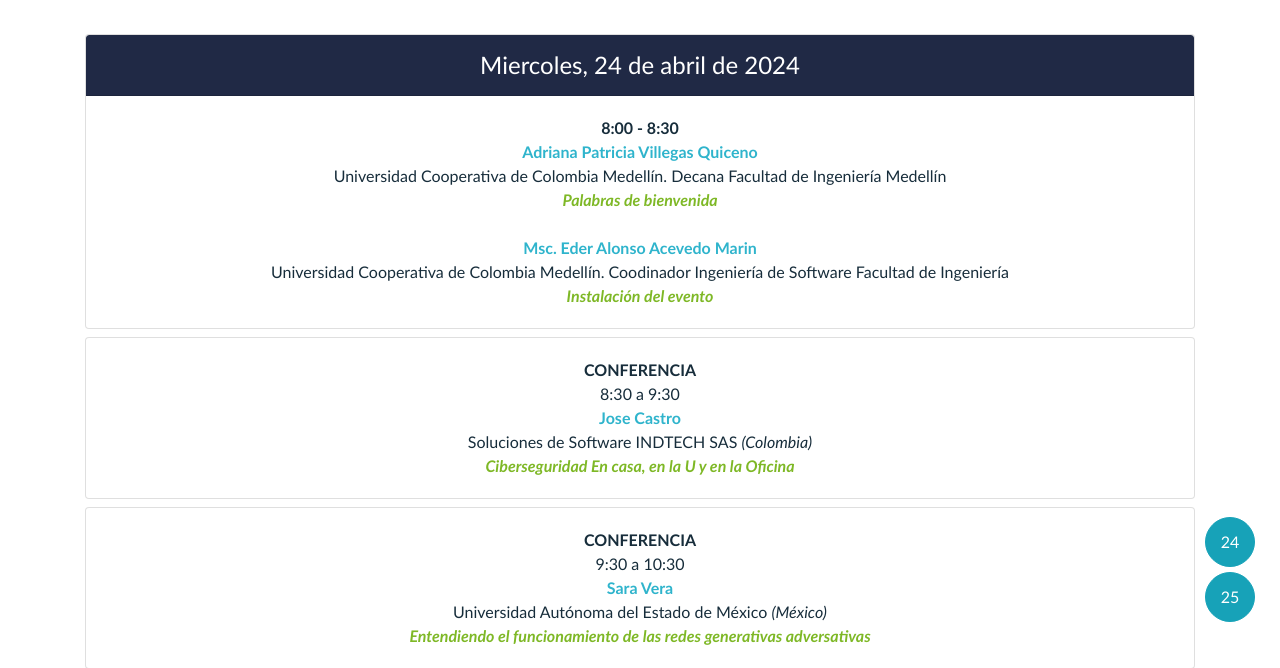
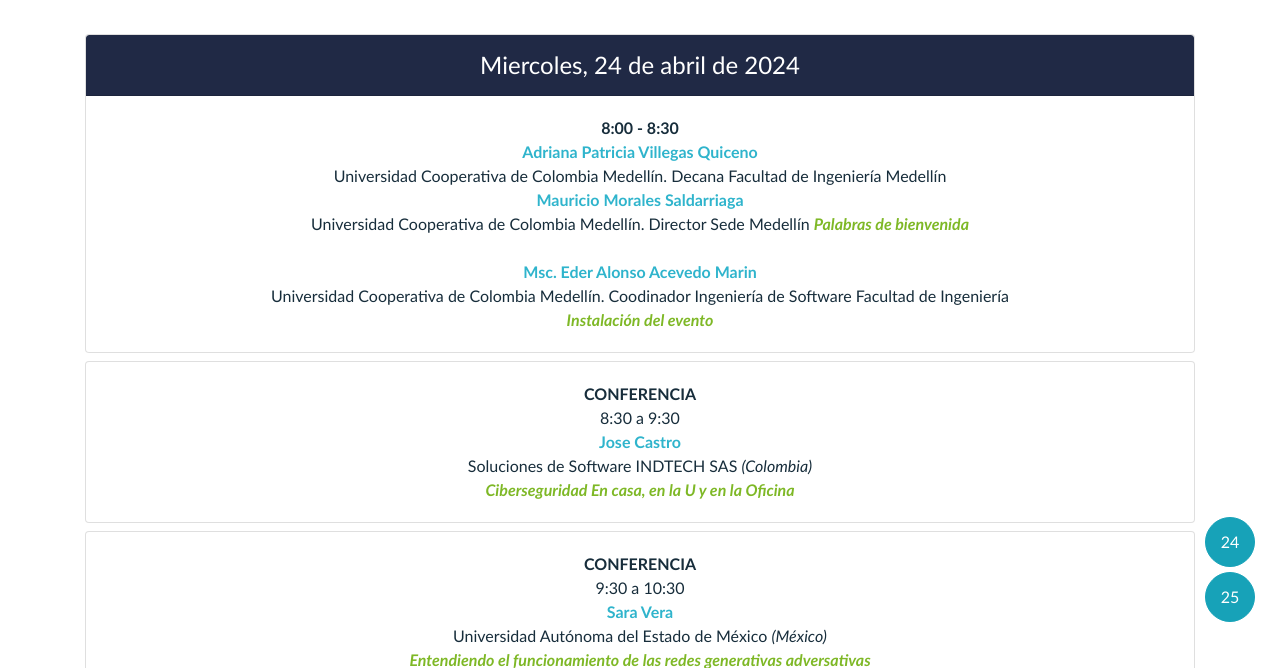
Before and after one commit to AlejandroV074/SIDES-P, a PHP site: page /programacion.php in a window 1280 px wide. Shown: the part 157-825 px from the top of the page. Run offline with PHP 8.4, Linux system fonts and the light colour scheme.

Commit message:
Actualizar programacion.php

```diff
--- a/SIDES/programacion.php
+++ b/SIDES/programacion.php
@@ -33,6 +33,8 @@
 
               <b>Adriana Patricia Villegas Quiceno</b><br>
               Universidad Cooperativa de Colombia Medellín. Decana Facultad de Ingeniería Medellín <br>
+              <b>Mauricio Morales Saldarriaga</b><br>
+              Universidad Cooperativa de Colombia Medellín. Director Sede Medellín
               <b><i>Palabras de bienvenida</i></b>
               <br>
               <br>
```
